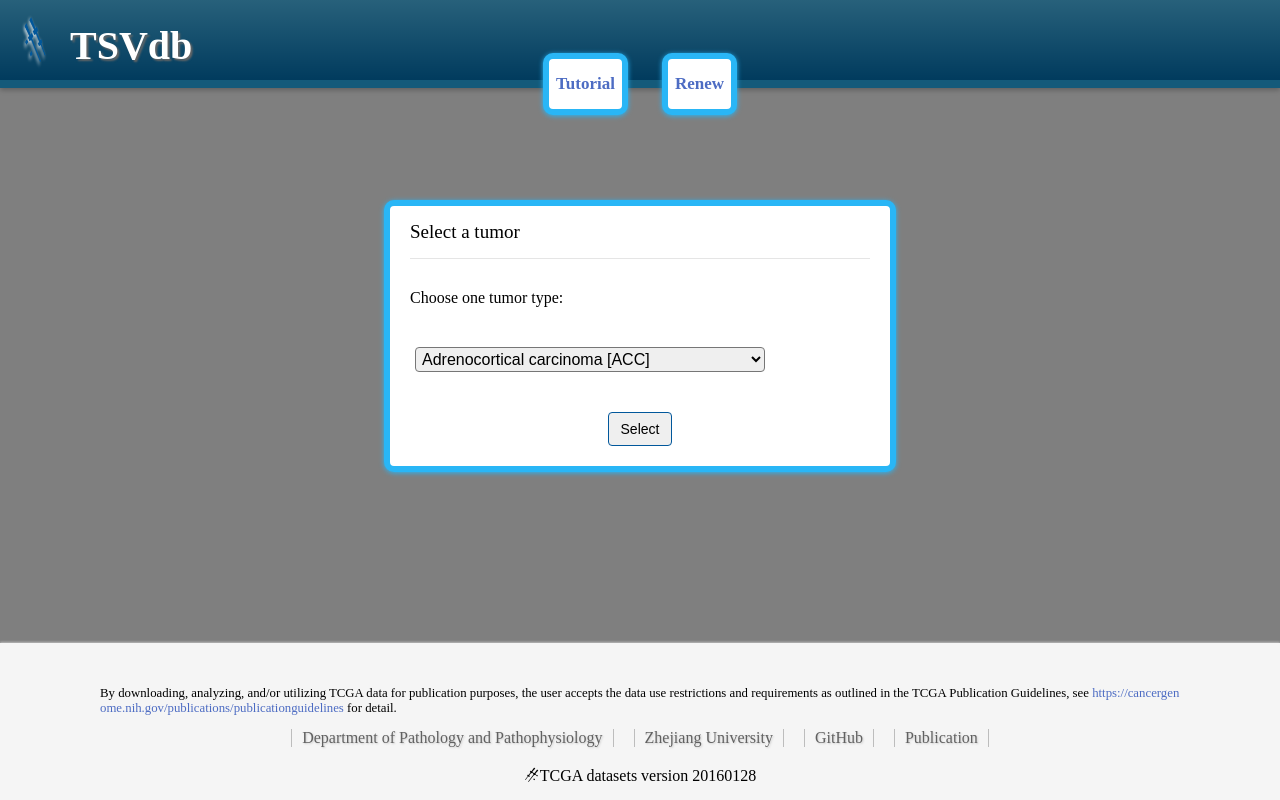
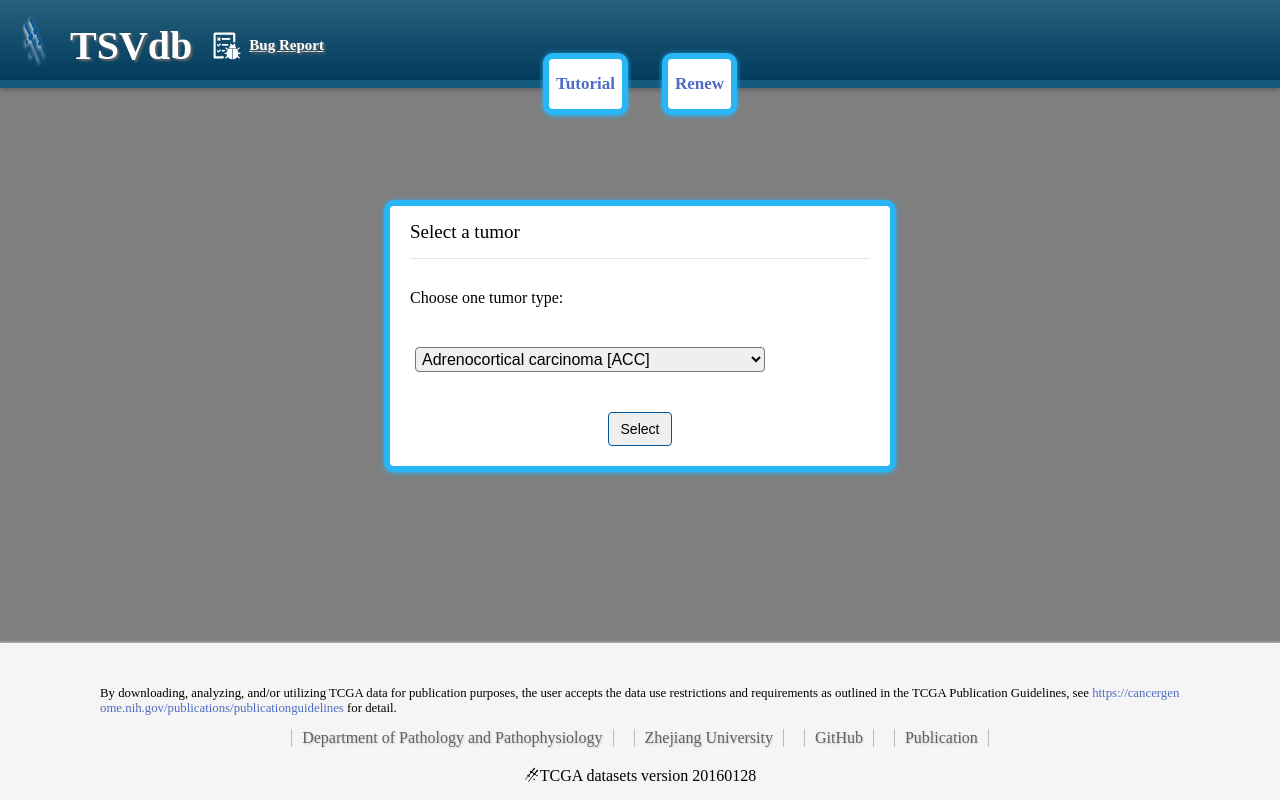
Before and after one commit to wenjie1991/TSVdb, a plain HTML site: page plot.html in a window 1280 px wide. Drawn offline with Linux system fonts and the light colour scheme.

Commit message:
add bug report link

```diff
--- a/plot.html
+++ b/plot.html
@@ -31,6 +31,10 @@
             <span style="z-index: 2">
                 <a href="./index.html"><i class="iconfont icon-gene"></i>TSVdb</a>
             </span>
+            <div style="z-index: 2">
+                <img style="width: 30px; height:  30px; padding: 35px 20px 20px 20px;" src="./image/bug_report.png">
+                <a href="https://github.com/wenjie1991/TSVdb" style="top: 5px; display: block; position: fixed; padding-left: 57px; font-size: 15px; text-decoration: underline">Bug Report</a>
+            </div >
         </div>
         <!-- loading -->
         <div class="myloading" id="myloading">
```
Also changed, not shown: image/bug_report.png (added), 2 other files.
